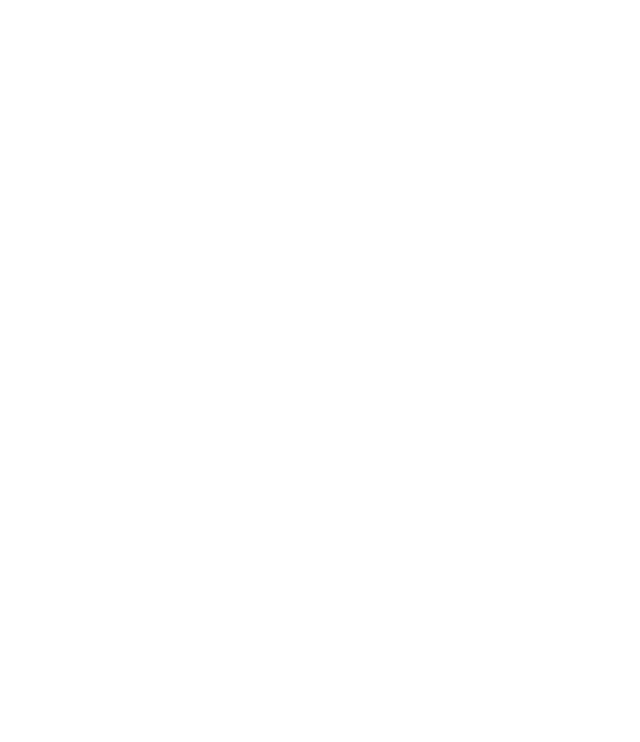
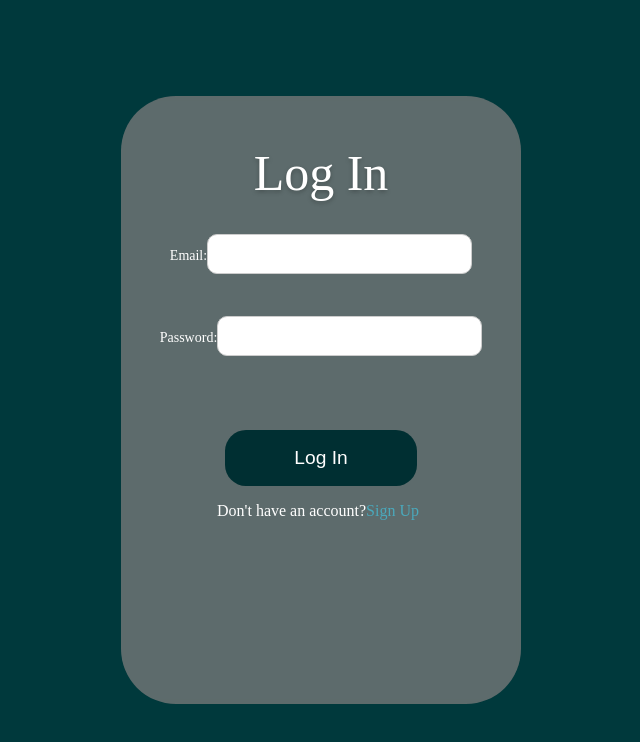
Before and after one commit to Niranjana123-art/CV-Frontend, a React (Create React App) app: page / in a window 1280 px wide. Shown: the top 742 px of the page, without its empty margins (351-991 px from the left). Built offline with nearby package versions, Linux system fonts and the light colour scheme; a web font is replaced by a local one.

Commit message:
Login Page Done

```diff
--- a/package.json
+++ b/package.json
@@ -8,6 +8,7 @@
     "@testing-library/user-event": "^13.5.0",
     "react": "^18.2.0",
     "react-dom": "^18.2.0",
+    "react-router-dom": "^6.10.0",
     "react-scripts": "^5.0.1",
     "web-vitals": "^2.1.4"
   },
--- a/src/App.js
+++ b/src/App.js
@@ -1,11 +1,12 @@
 import './App.css';
-import Landing from './pages/Landing/Landing';
+// import Landing from './pages/Landing/Landing';
 import Login from './pages/Login/Login';
+
 
 function App() {
   return (
     <div className="App">
-
+      <Login/>
     </div>
   );
 }
--- a/src/pages/Landing/Landing.css
+++ b/src/pages/Landing/Landing.css
@@ -1,7 +1,6 @@
 @import url('https://fonts.googleapis.com/css2?family=Quicksand:wght@700&family=Sevillana&display=swap');
 .landing__container {
     display: flex;
-    /* align-items: center;  */
     align-content: flex-start;
     padding-left: 2rem;
     justify-content: center;
@@ -28,11 +27,12 @@
 .landing__button{
     border: none;
     background:  #ffffff;
-    border-radius: 22px;
+    border-radius: 68px;
+    margin-top: 2rem;
     color: #000000;
-    height: 6rem;
-    width: 17rem;
+    height: 4rem;
+    width: 15rem;
     padding:0.75rem;
-    font-size: 31px;
-    transform: translateX(10%);
+    font-size: 25px;
+    transform: translateX(20%);
 }
--- a/src/pages/Login/Login.css
+++ b/src/pages/Login/Login.css
@@ -1,7 +1,79 @@
-.Loginform_main{
-    display: flex !important;
+.login__container{
+    display: flex;
+    align-items: center;
+    /* align-content: flex-start; */
+    flex-direction: column;
+    padding-left: 2rem;
     justify-content: center;
-    align-items: center;
-    background-color: #002F32;
+    width: 100%;
+    min-height: 100vh;
+    background: #00393C;
+}
+.login__container h1{
+    font-family: 'Poppins';
+    font-style: normal;
+    text-align:center;
+    font-weight: 500;
+    font-size: 50px;
+    margin-bottom: 2rem;
+    color: white;
+    text-shadow: 0px 2px 4px rgba(0, 0, 0, 0.25);
+}
+form{
+    display: flex;
+    flex-direction: column;
+    align-items:center ;
+}
+.login__content{
+    padding-top: 3rem;
+    width: 25rem;
+    height: 35rem;
+    backdrop-filter: blur(2px);
+    border-radius: 55px;
+    background: rgba(124, 124, 124, 0.75);
+}
+input{
+    font-size: 1.2rem;
+    padding: 0.5rem;
+    margin-bottom: 1rem;
+    border-radius: 10px;
+    border: 1px solid #ccc;
+}
+label{
+    font-family: 'Poppins';
+    font-weight: 400;
+    font-size: 14px;
+    margin-bottom: 0.5rem;
+    color:#ffffff;
+}
+button{
+    font-size: 1.2rem;
+      width: 12rem;
+      height: 3.5rem;
+      border-radius: 21px;
+      border: none;
+      background-color:#002F32 ;
+      color: white;
+      cursor: pointer;
+      transition: all 0.2s ease-in-out;
+      margin-top: 2rem;
+}
+button:hover {
+    background-color:#01474d ;
+}
+.login__link{
+    margin-top: 1rem;
+    font-size: 1rem;
+    color:#ffffff;
+    font-weight:400;
+    font-family:'Poppins';
+    margin-left: 6rem;
+}
+.login__link a{
+    color: #4AA9BC;
+    text-decoration:solid;
 
 }
+.login__link:hover{
+    text-decoration: underline;
+}
--- a/src/pages/Login/Login.js
+++ b/src/pages/Login/Login.js
@@ -1,19 +1,41 @@
-import React from 'react'
+import React,{ useState } from 'react'
+// import { useNavigate } from "react-router-dom";
 import './Login.css'
 
 const Login = () => {
+  // const navigate = useNavigate();
+  const [email, setEmail] = useState("");
+  const [password, setPassword] = useState("");
+  const handleLogin = async (e) => {
+    e.preventDefault();
+  }
   return (
-    <div className='Loginform_main'>
-
-        <form className='main_form'>
-            <input  className='su__input_taker' placeholder='email'
-            type="text"  />
-            <input  className='su__input_taker' placeholder='password'
-             type="password"  />
-        </form>
-
+    <div className='login__container'>
+    <div className='login__content'>
+    <h1>Log In</h1>
+    <form onSubmit={handleLogin}>
+      <label>
+        Email:
+        <input type="text" value={email} onChange={(e) => {
+                setEmail(e.target.value);
+              }}/>
+      </label>
+      <br />
+      <label>
+        Password:
+        <input type="password" value={password} onChange={(e) => {
+                setPassword(e.target.value);
+              }} />
+      </label>
+      <br />
+      <button type="submit">Log In</button>
+    </form>
+    <div className='login__link'>
+      <p>Don't have an account?<a href='#'>Sign Up</a></p>
     </div>
-  )
+    </div>
+  </div>
+  );
 }
 
-export default Login
+export default Login;
```
Also changed, not shown: 1 other file (tests, documents, lock files or other folders).
